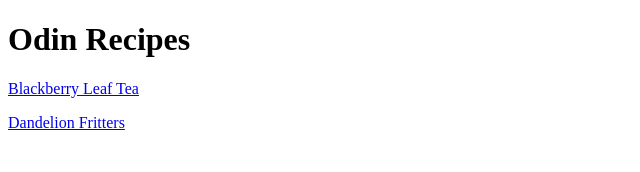
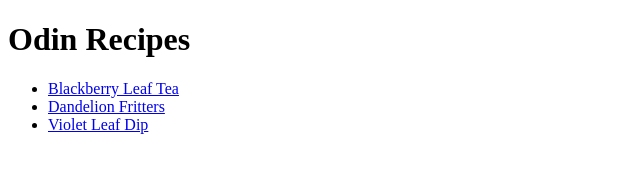
Before and after one commit to mccoolgrime/Practice_HTML_Recipes, a plain HTML site: page index.html in a window 1280 px wide. Shown: the whole page, without its empty margins (0-640 px from the left). Drawn offline with Linux system fonts and the light colour scheme.

Commit message:
Add and bullet links to index
Add violet leaf dip link to index

Bullet all links

```diff
--- a/index.html
+++ b/index.html
@@ -8,8 +8,11 @@
 </head>
 <body>
     <h1>Odin Recipes</h1>
-        <a href="recipes/blackberryleaftea.html">Blackberry Leaf Tea</a>
-        <p></p>
-        <a href="recipes/dandelionfritters.html">Dandelion Fritters</a>
+        <ul>
+            <li><a href="recipes/blackberryleaftea.html">Blackberry Leaf Tea</a></li>
+            <li><a href="recipes/dandelionfritters.html">Dandelion Fritters</a></li>
+            <li><a href="recipes/violetleafdip.html">Violet Leaf Dip</a></li>
+        </ul>
+
 </body>
 </html>
```
